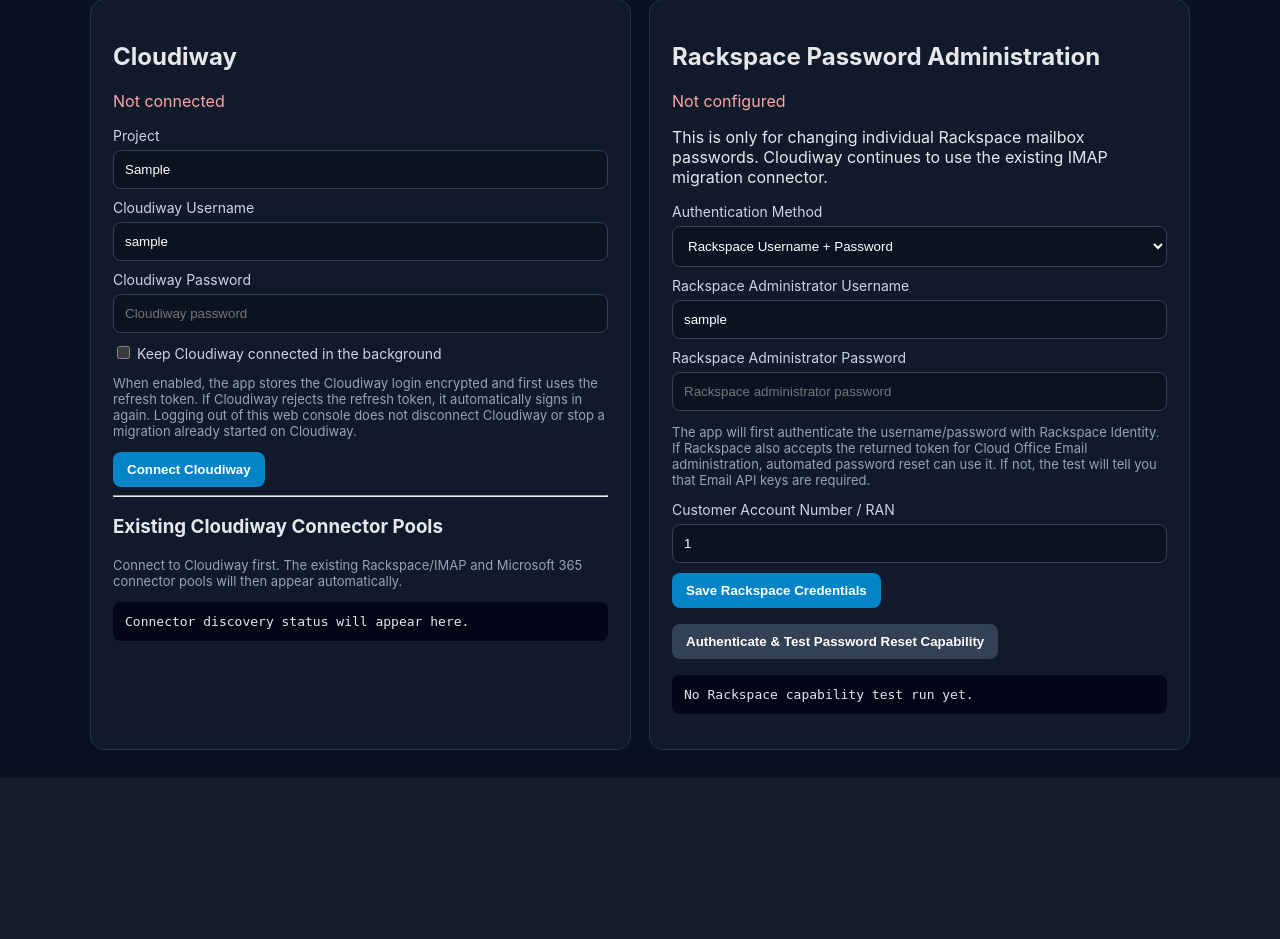
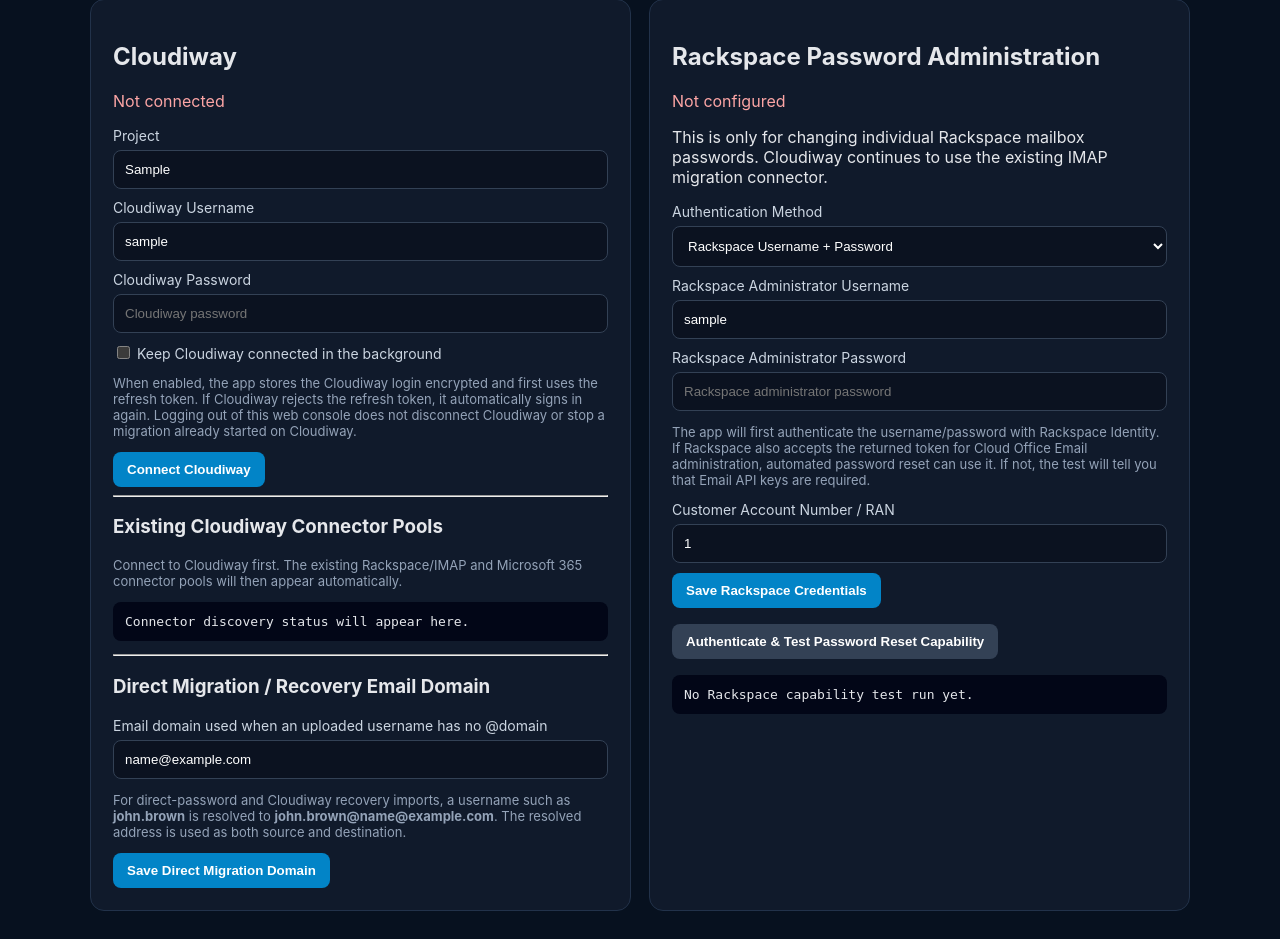
Before and after one commit to nigelebrown/cloudiway-migration-manager, a FastAPI app: template app/templates/settings.html in a window 1280 px wide. Shown: the part 131-1070 px from the top of the page. Before the commit the page ends 909 px from the top, so only its background shows below. Run offline with FastAPI, Linux system fonts and the light colour scheme; the template is opened without the code that fills it: most values are stand-ins (such as "Sample title", 1, 10 or a date in 2020); parts of the project's set-up code (start-up, migrations or seed data) failed here and were passed over.

Commit message:
Add configurable direct migration email domain

```diff
--- a/app/templates/settings.html
+++ b/app/templates/settings.html
@@ -34,6 +34,13 @@
 <p class="hint">Connect to Cloudiway first. The existing Rackspace/IMAP and Microsoft 365 connector pools will then appear automatically.</p>
 {% endif %}
 <pre id="cloudOut">Connector discovery status will appear here.</pre>
+<hr><h3>Direct Migration / Recovery Email Domain</h3>
+<form method="post" action="/settings/direct-migration">
+<div class="field"><label>Email domain used when an uploaded username has no @domain</label>
+<input name="email_domain" value="{{direct_email_domain}}" placeholder="jcf.gov.jm" required></div>
+<p class="hint">For direct-password and Cloudiway recovery imports, a username such as <b>john.brown</b> is resolved to <b>john.brown@{{direct_email_domain}}</b>. The resolved address is used as both source and destination.</p>
+<button>Save Direct Migration Domain</button>
+</form>
 </div>
 
 <div class="card"><h2>Rackspace Password Administration</h2><p class="{{'ok' if rackspace_configured else 'bad'}}">{{'Configured' if rackspace_configured else 'Not configured'}}</p>
```
